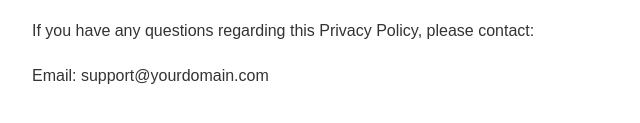
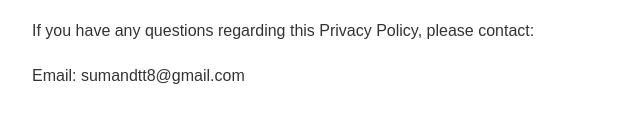
Before and after one commit to monsussumandutta/ReactLibraryPrivacyPolicy, a plain HTML site: page index.html in a window 1280 px wide. Shown: the part 1681-1804 px from the top of the page, 178-818 px from the left. Drawn offline with Linux system fonts and the light colour scheme.

Commit message:
Last Update 17 Jun 2026

```diff
--- a/index.html
+++ b/index.html
@@ -126,7 +126,7 @@
         </p>
 
         <p>
-            Email: support@yourdomain.com
+            Email: sumandtt8@gmail.com
         </p>
 
     </div>
```
